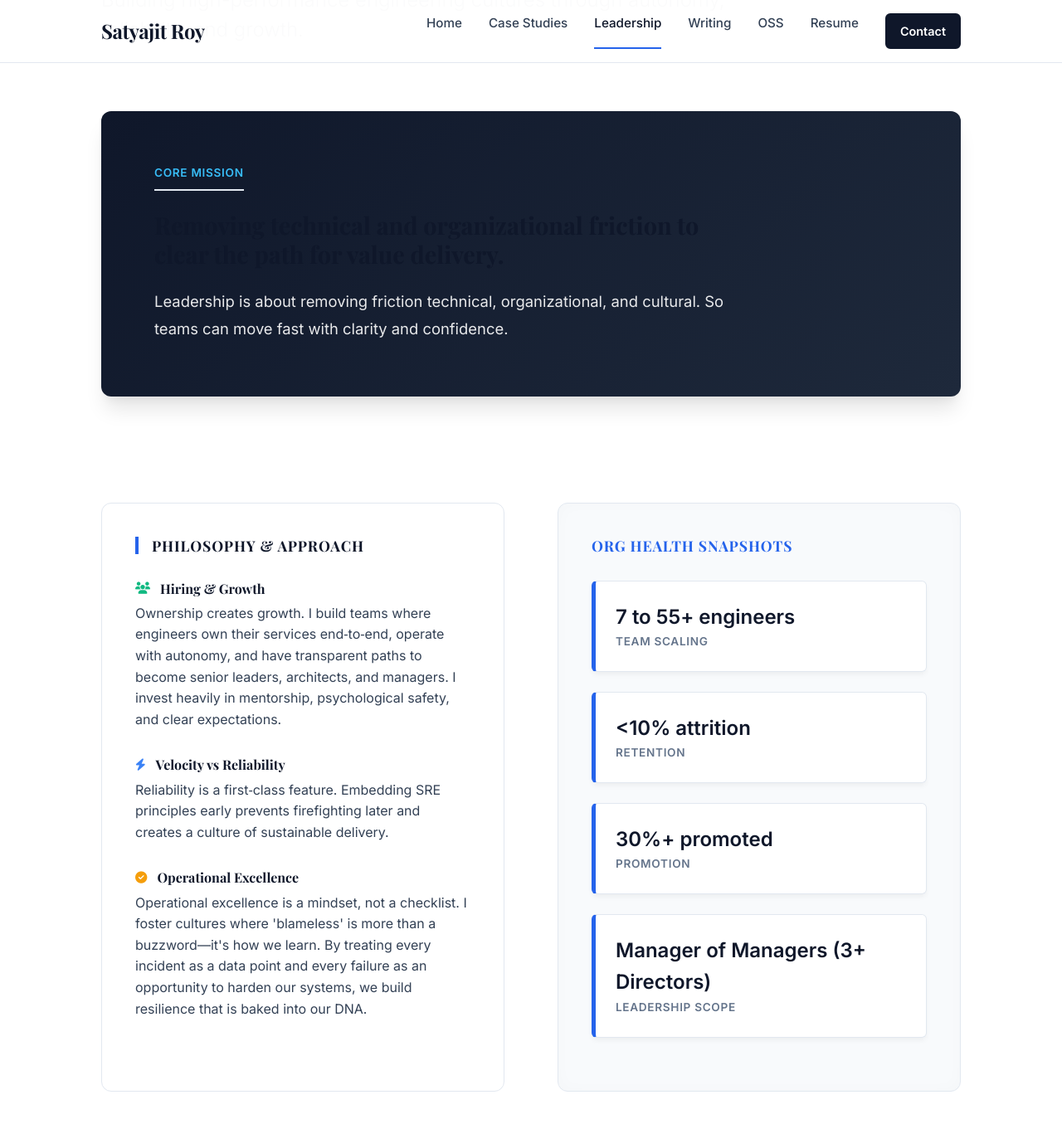
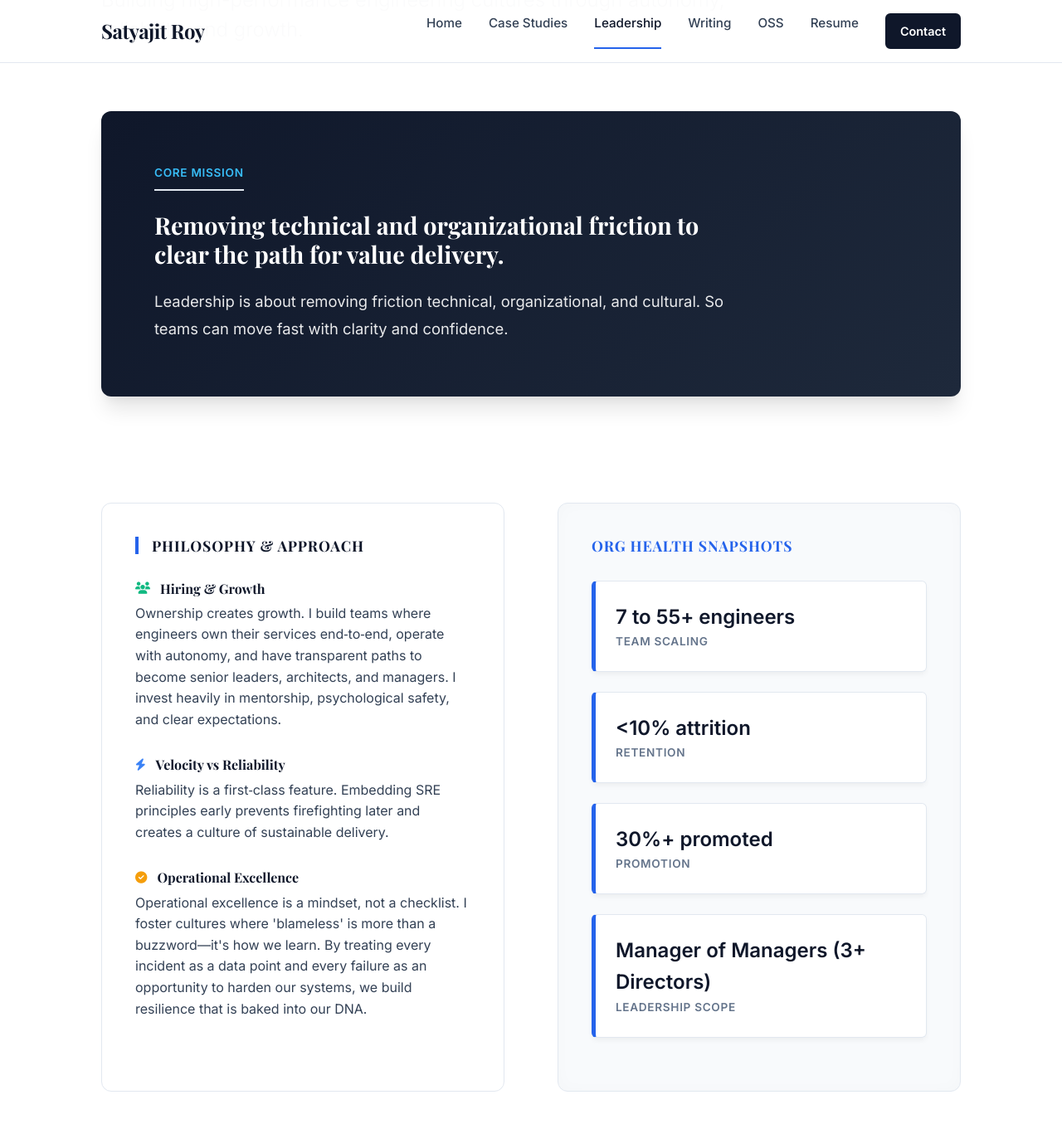
Before and after one commit to kodelint/kodelint.github.io, a Jekyll site: the page built from portfolio/leadership/index.md, in a window 1280 px wide and 1400 px high, scrolled down 244 px. Shown: the top 1355 px of the window at 83% size. Built offline with Jekyll 4.4.1, drawn with Linux system fonts in a browser that asks for light colours; some web fonts are replaced.

Commit message:
fix(portfolio): fix low contrast text in leadership mission card

```diff
--- a/assets/css/portfolio.css
+++ b/assets/css/portfolio.css
@@ -649,6 +649,13 @@ a {
 
   }
 
+  .lead-mission-card h1,
+  .lead-mission-card h2,
+  .lead-mission-card h3,
+  .lead-mission-card h4 {
+    color: white;
+  }
+
 
 
   .lead-stat-card {
```
